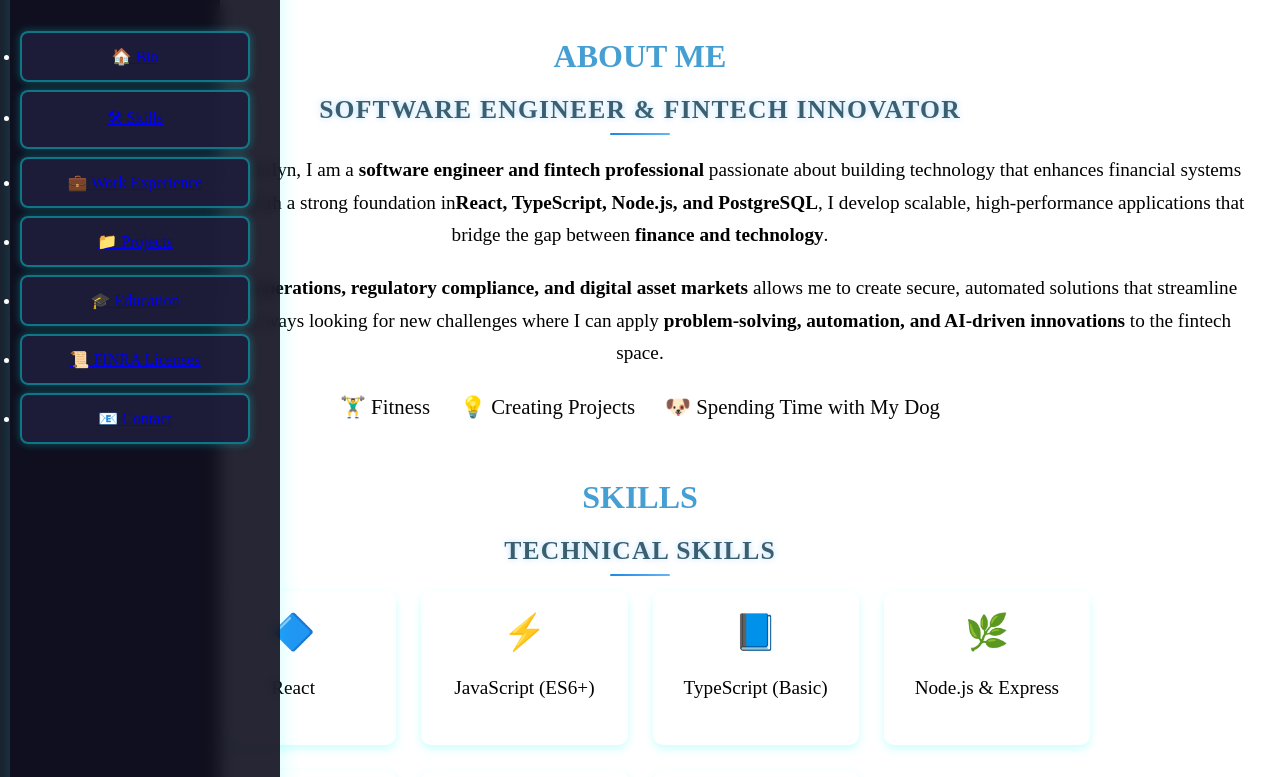
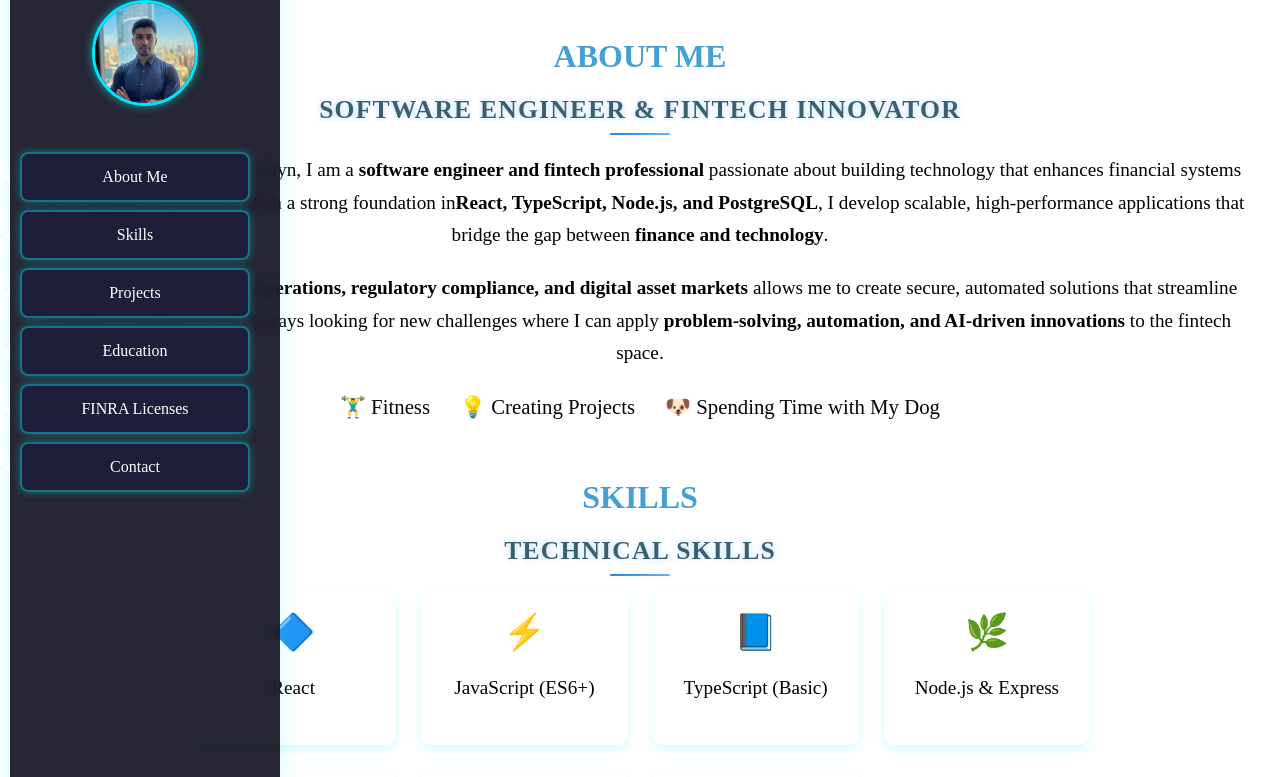
Before and after one commit to Carlosbnyc/my-portfolio, a React (Vite) app: page / in a window 1280 px wide. Shown: the top 777 px of the page. Built offline with nearby package versions, Linux system fonts and the light colour scheme.

Commit message:
layout element added

```diff
--- a/src/components/Home.tsx
+++ b/src/components/Home.tsx
@@ -1,5 +1,5 @@
 import React from "react";
-import Layout from "./Layout/Layout"
+import Layout from "../components/Layout/Layout";
 
 const Home = () => {
   return <Layout />;
--- a/src/components/SideBar/SideBar.tsx
+++ b/src/components/SideBar/SideBar.tsx
@@ -1,30 +1,46 @@
-import React from "react";
+import React, { useState } from "react";
 import "./SideBar.css";
+
+const SidebarMenu: React.FC = () => {
+  const [isOpen, setIsOpen] = useState(false); // State for mobile menu toggle
+
+  const scrollToSection = (id: string) => {
+    const section = document.getElementById(id);
+    if (section) {
+      section.scrollIntoView({ behavior: "smooth" });
+      setIsOpen(false); // Close menu after clicking on mobile
+    }
+  };
+
+  const toggleSidebar = () => {
+    setIsOpen(prevState => !prevState);
+  };
 
   interface SideBarProps {
     isOpen: boolean;
     setIsOpen: React.Dispatch<React.SetStateAction<boolean>>;
   }
 
-const SideBar: React.FC<SideBarProps> = ({ isOpen, setIsOpen }) => {
   return (
-    <div className={`sidebar ${isOpen ? "open" : ""}`}>
-      <button className="sidebar-toggle" onClick={() => setIsOpen(!isOpen)}>
-        ☰
+<nav className={`sidebar-menu ${isOpen ? "open" : ""}`}>
+      {/* Mobile Toggle Button */}
+      <div className="profile-section">
+        <img src="/images/Headshot.jpeg" alt="Profile Headshot" className="profile-pic" />
+      </div>
+      <button className="sidebar-toggle" onClick={toggleSidebar}>
+        &#9776; {/* Hamburger icon */}
       </button>
-      <div className={`sidebar-menu ${isOpen ? "open" : ""}`}>
+
       <ul>
-          <li><a href="#bio">🏠 Bio</a></li>
-          <li><a href="#skills">🛠 Skills</a></li>
-          <li><a href="#workexperience">💼 Work Experience</a></li>
-          <li><a href="#projects">📁 Projects</a></li>
-          <li><a href="#education">🎓 Education</a></li>
-          <li><a href="#finra">📜 FINRA Licenses</a></li>
-          <li><a href="#contact">📧 Contact</a></li>
+        <li onClick={() => scrollToSection("bio")}>About Me</li>
+        <li onClick={() => scrollToSection("skills")}>Skills</li>
+        <li onClick={() => scrollToSection("projects")}>Projects</li>
+        <li onClick={() => scrollToSection("education")}>Education</li>
+        <li onClick={() => scrollToSection("finra")}>FINRA Licenses</li>
+        <li onClick={() => scrollToSection("contact")}>Contact</li>
       </ul>
-      </div>
-    </div>
+    </nav>
   );
 };
 
-export default SideBar;
+export default SidebarMenu;
```
Lines whose indentation alone changed are shown as unchanged.
